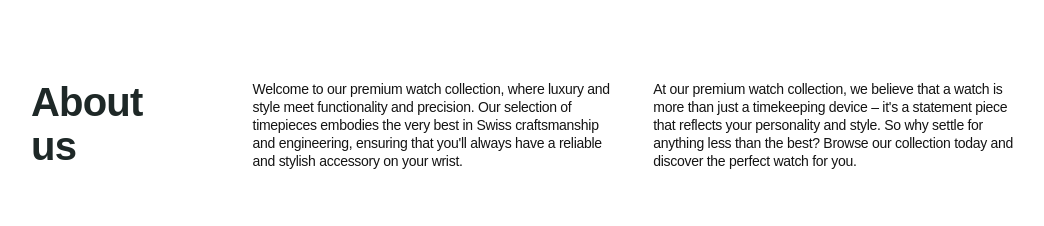
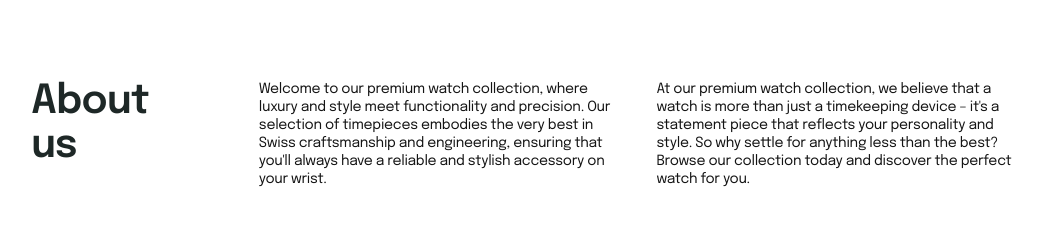
Before and after one commit to irabasara/irabasara-group-project-23-watch, a website built with Vite: page src/index.html in a window 1280 px wide. Shown: the whole page, without its empty margins (101-1145 px from the left). Built offline with nearby package versions, Linux system fonts and the light colour scheme; files whose address does not match are found by name.

Commit message:
Update font.css

```diff
--- a/src/font/font.css
+++ b/src/font/font.css
@@ -3,7 +3,7 @@
  *
  * Font Family: Epilogue
  * Designed by: Tyler Finck, Etcetera Type Co
- * URL: https://www.fontshare.com/fonts/epilogue
+ * URL: https://www.../fonthare.com/../font/epilogue
  * © 2023 Indian Type Foundry
  *
  * Font Styles:
@@ -14,9 +14,9 @@
 
 @font-face {
   font-family: 'Epilogue-Thin';
-  src: url('fonts/Epilogue-Thin.woff2') format('woff2'),
-    url('fonts/Epilogue-Thin.woff') format('woff'),
-    url('fonts/Epilogue-Thin.ttf') format('truetype');
+  src: url('../font/Epilogue-Thin.woff2') format('woff2'),
+    url('../font/Epilogue-Thin.woff') format('woff'),
+    url('../font/Epilogue-Thin.ttf') format('truetype');
   font-weight: 100;
   font-display: swap;
   font-style: normal;
@@ -24,9 +24,9 @@
 
 @font-face {
   font-family: 'Epilogue-Regular';
-  src: url('fonts/Epilogue-Regular.woff2') format('woff2'),
-    url('fonts/Epilogue-Regular.woff') format('woff'),
-    url('fonts/Epilogue-Regular.ttf') format('truetype');
+  src: url('../font/Epilogue-Regular.woff2') format('woff2'),
+    url('../font/Epilogue-Regular.woff') format('woff'),
+    url('../font/Epilogue-Regular.ttf') format('truetype');
   font-weight: 400;
   font-display: swap;
   font-style: normal;
@@ -34,9 +34,9 @@
 
 @font-face {
   font-family: 'Epilogue-SemiBold';
-  src: url('fonts/Epilogue-SemiBold.woff2') format('woff2'),
-    url('fonts/Epilogue-SemiBold.woff') format('woff'),
-    url('fonts/Epilogue-SemiBold.ttf') format('truetype');
+  src: url('../font/Epilogue-SemiBold.woff2') format('woff2'),
+    url('../font/Epilogue-SemiBold.woff') format('woff'),
+    url('../font/Epilogue-SemiBold.ttf') format('truetype');
   font-weight: 600;
   font-display: swap;
   font-style: normal;
```
